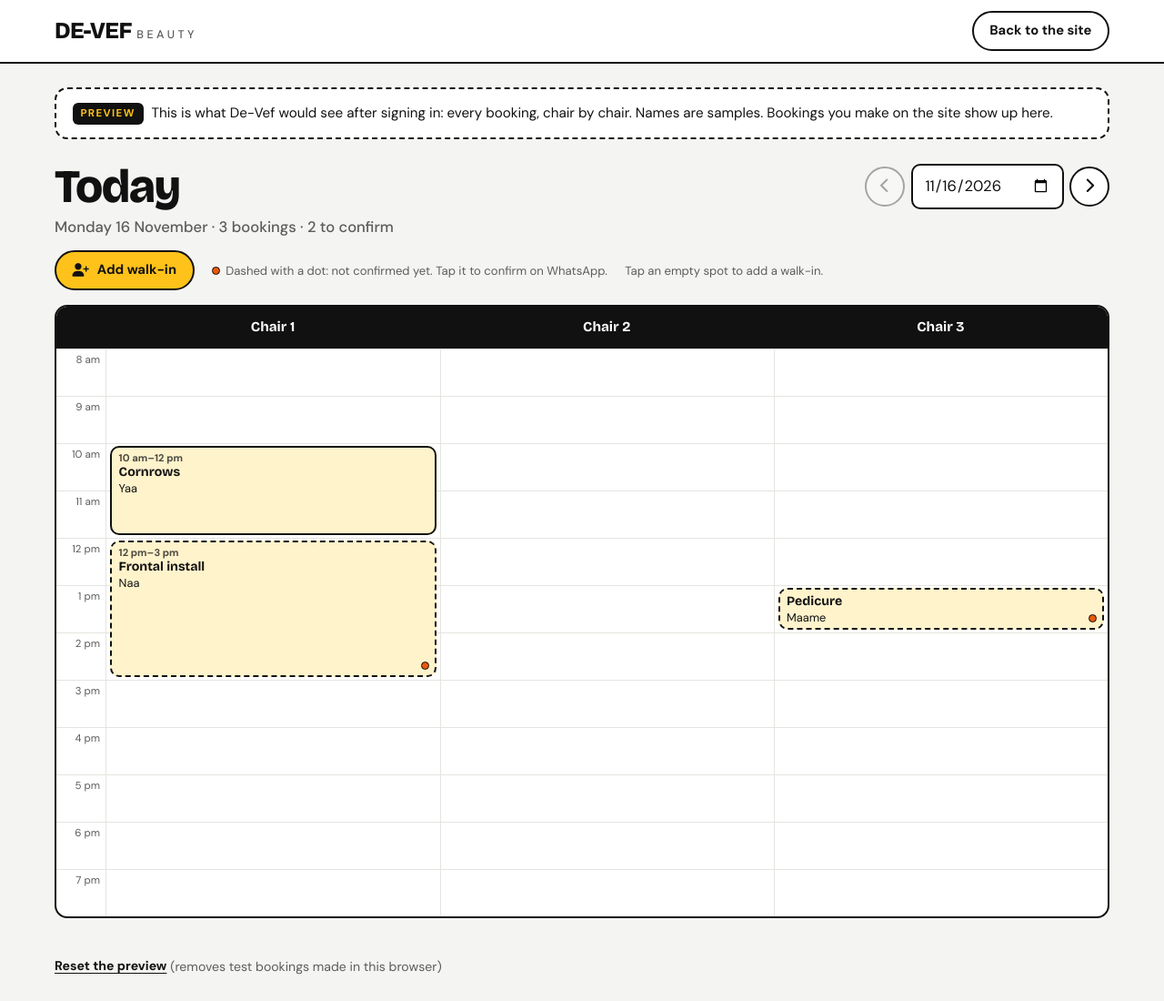
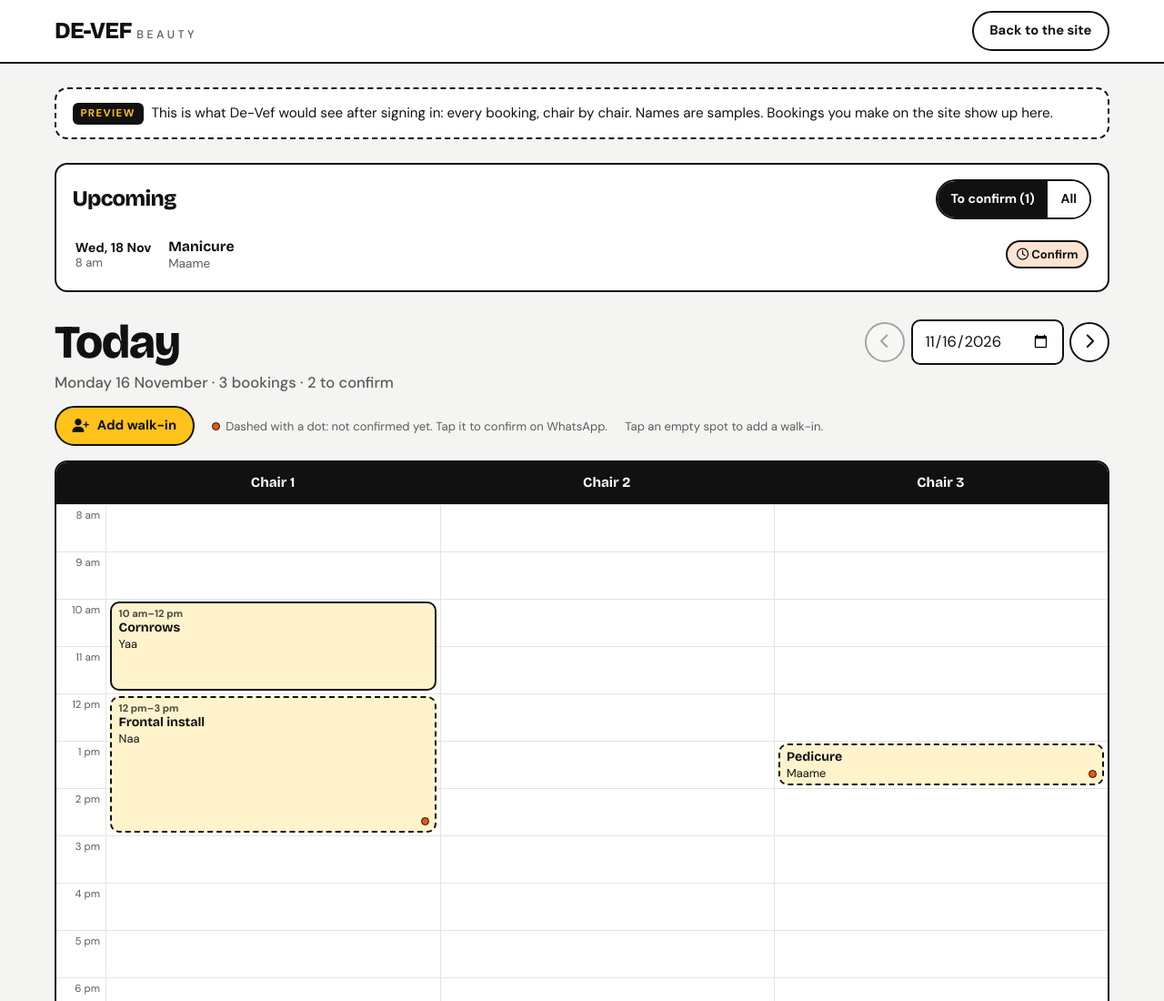
Before and after one commit to salimsaad-dot/devef-, a plain HTML site: page bookings.html in a window 1280 px wide. Shown: the top 1100 px of the page at 91% size. Drawn offline with nearby package versions, Linux system fonts and the light colour scheme.

Commit message:
Owner page: Upcoming list with "To confirm" and "All" tabs
Shows every booking from now until the last bookable day, so a booking
for December doesn't hide behind the one-day view. Tapping a row jumps to
that day and opens it. Sample bookings more than 2 days ahead count as
confirmed so real site bookings stand out.

Co-Authored-By: Claude Opus 5.5 <noreply@anthropic.com>

```diff
--- a/bookings.css
+++ b/bookings.css
@@ -55,6 +55,34 @@
 .detail-note { margin-top: .8rem; font-size: .9rem; color: var(--muted); }
 .detail-note:empty { display: none; }
 
+/* Upcoming list */
+.upcoming { background: var(--paper); border: 2px solid var(--ink); border-radius: var(--r); padding: 1rem 1.1rem .6rem; margin-bottom: 1.8rem; }
+.up-head { display: flex; flex-wrap: wrap; align-items: center; justify-content: space-between; gap: .6rem 1rem; margin-bottom: .6rem; }
+.up-head h2 { font-size: 1.5rem; }
+.seg { display: inline-flex; border: 2px solid var(--ink); border-radius: 999px; overflow: hidden; }
+.seg button { min-height: 40px; padding: .35rem .9rem; border: 0; background: var(--paper); font-weight: 700; font-size: .88rem; cursor: pointer; }
+.seg button[aria-pressed="true"] { background: var(--ink); color: #fff; }
+.up-list { list-style: none; margin: 0; padding: 0; }
+.up-list li + li { border-top: 1px solid var(--line); }
+.up-row { width: 100%; display: grid; grid-template-columns: 5.6rem 1fr auto; align-items: center; gap: .8rem; padding: .7rem .2rem; border: 0; background: none; text-align: left; cursor: pointer; font: inherit; color: inherit; border-radius: 8px; }
+@media (hover: hover) { .up-row:hover { background: var(--paper-2); } }
+.up-row.is-sel { background: #fff3cc; }
+.up-when, .up-what { display: flex; flex-direction: column; line-height: 1.25; min-width: 0; }
+.up-when b { font-size: .9rem; }
+.up-when { font-size: .82rem; color: var(--muted); }
+.up-when b { color: var(--ink); }
+.up-what b { font-family: var(--display); font-size: .98rem; color: var(--ink); }
+.up-what em { align-self: flex-start; margin: .2rem 0 0 !important; }
+.up-what { font-size: .85rem; color: var(--muted); }
+.up-what em { font-style: normal; display: inline-block; font-size: .62rem; font-weight: 700; letter-spacing: .08em; text-transform: uppercase; padding: .05rem .35rem; border-radius: 4px; margin-left: .25rem; vertical-align: 1px; }
+.up-new { background: var(--sun); color: var(--ink); }
+.up-walk { background: #e6e6e6; color: var(--ink); }
+.up-state { font-size: .82rem; font-weight: 700; white-space: nowrap; }
+.up-state.is-ok i { color: #1a7f43; font-size: 1.1rem; }
+.up-state.is-wait { background: #ffe3d1; border: 2px solid var(--ink); border-radius: 999px; padding: .2rem .6rem; }
+.up-empty { padding: .9rem .2rem 1rem; color: var(--muted); }
+.up-more { display: block; margin: 0 auto; }
+
 /* Confirmation */
 .appt.is-pending { border-style: dashed; }
 .appt.is-pending::after { content: ""; position: absolute; bottom: .35rem; right: .35rem; width: 9px; height: 9px; border-radius: 50%; background: #e8590c; border: 1.5px solid var(--ink); }
@@ -78,6 +106,7 @@
 .link { background: none; border: 0; padding: .6rem 0; font-weight: 700; color: var(--ink); text-decoration: underline; text-underline-offset: 3px; cursor: pointer; }
 
 @media (max-width: 520px) {
+  .up-row { grid-template-columns: 4.6rem 1fr auto; gap: .6rem; }
   .board { --row: 46px; }
   .board-head, .board-body { grid-template-columns: 2.6rem repeat(3, 1fr); }
   .board-times span { font-size: .64rem; padding-right: .25rem; }
--- a/bookings.html
+++ b/bookings.html
@@ -26,6 +26,18 @@
   <main class="wrap owner-main">
     <p class="preview-note owner-note"><span class="tag">Preview</span> This is what De-Vef would see after signing in: every booking, chair by chair. Names are samples. Bookings you make on the site show up here.</p>
 
+    <section class="upcoming" aria-labelledby="upTitle">
+      <div class="up-head">
+        <h2 id="upTitle">Upcoming</h2>
+        <div class="seg" role="group" aria-label="Show">
+          <button type="button" id="upWait" aria-pressed="true">To confirm</button>
+          <button type="button" id="upAll" aria-pressed="false">All</button>
+        </div>
+      </div>
+      <ul class="up-list" id="upList"></ul>
+      <button type="button" class="link up-more" id="upMore" hidden>Show more</button>
+    </section>
+
     <div class="owner-head">
       <h1 id="dayTitle">Today</h1>
       <div class="day-nav">
--- a/bookings.js
+++ b/bookings.js
@@ -1,5 +1,5 @@
 // De-Vef Beauty · owner's bookings page (PREVIEW: sample data, this browser only)
-import { SAMPLE, todayISO, addDays, lastDay, isOpenDay, dayLabel, hourLabel, bookingsOn, cancel, resetDemo, confirmBooking, confirmText, waNumber, DURATION, chairFree, addWalkIn, FullError } from "./demo-store.js";
+import { SAMPLE, todayISO, addDays, lastDay, isOpenDay, dayLabel, hourLabel, bookingsOn, cancel, resetDemo, upcoming, confirmBooking, confirmText, waNumber, DURATION, chairFree, addWalkIn, FullError } from "./demo-store.js";
 
 const $ = (id) => document.getElementById(id);
 const board = $("board"), detail = $("detail"), dayIn = $("day");
@@ -16,11 +16,41 @@ let sent = null; // booking whose confirmation message is on show
 let sentReal = false; // true if WhatsApp was really opened for it
 let walk = null;  // { chair, start, service, name } while the "Add walk-in" form is open
 const nowHour = () => new Date().getUTCHours(); // Ghana = UTC
+let upMode = "wait"; // "wait" = to confirm, "all" = everything coming up
+let upShow = 5;
 
 dayIn.min = todayISO();
 dayIn.max = lastDay();
 
+function shortDay(iso) {
+  if (iso === todayISO()) return "Today";
+  if (iso === addDays(todayISO(), 1)) return "Tomorrow";
+  return dayLabel(iso, { weekday: "short", day: "numeric", month: "short" });
+}
+
+function renderUpcoming() {
+  const all = upcoming();
+  const waiting = all.filter((b) => !b.confirmed);
+  const list = upMode === "wait" ? waiting : all;
+  $("upWait").textContent = `To confirm (${waiting.length})`;
+  $("upWait").setAttribute("aria-pressed", upMode === "wait");
+  $("upAll").setAttribute("aria-pressed", upMode === "all");
+  $("upList").innerHTML = list.length
+    ? list.slice(0, upShow).map((b) => `
+      <li><button type="button" class="up-row${b.id === selected ? " is-sel" : ""}" data-go="${esc(b.id)}" data-date="${esc(b.date)}">
+        <span class="up-when"><b>${esc(shortDay(b.date))}</b>${hourLabel(b.start)}</span>
+        <span class="up-what"><b>${esc(b.service)}</b>${esc(first(b.name))}${b.mine ? ` <em class="up-new">New</em>` : ""}${b.walkin ? ` <em class="up-walk">Walk-in</em>` : ""}</span>
+        <span class="up-state ${b.confirmed ? "is-ok" : "is-wait"}">${b.confirmed
+          ? `<i class="fa-solid fa-circle-check" aria-hidden="true"></i><span class="sr-only">Confirmed</span>`
+          : `<i class="fa-regular fa-clock" aria-hidden="true"></i> Confirm`}</span>
+      </button></li>`).join("")
+    : `<li class="up-empty">${upMode === "wait" ? "Nothing waiting. You're all caught up." : "No bookings coming up."}</li>`;
+  $("upMore").hidden = list.length <= upShow;
+  $("upMore").textContent = `Show more (${list.length - upShow} more)`;
+}
+
 function render() {
+  renderUpcoming();
   dayIn.value = day;
   $("prev").disabled = day <= todayISO();
   $("next").disabled = day >= lastDay();
@@ -211,6 +241,19 @@ detail.addEventListener("change", (e) => {
 });
 $("addWalk").addEventListener("click", () => openWalkIn());
 
+// Upcoming list: tap a booking to jump to its day and open it
+$("upList").addEventListener("click", (e) => {
+  const r = e.target.closest("[data-go]");
+  if (!r) return;
+  day = r.dataset.date; selected = r.dataset.go; sent = null; walk = null;
+  render();
+  detail.focus({ preventScroll: true });
+  detail.scrollIntoView({ block: "nearest", behavior: matchMedia("(prefers-reduced-motion: reduce)").matches ? "auto" : "smooth" });
+});
+$("upWait").addEventListener("click", () => { upMode = "wait"; upShow = 5; renderUpcoming(); });
+$("upAll").addEventListener("click", () => { upMode = "all"; upShow = 5; renderUpcoming(); });
+$("upMore").addEventListener("click", () => { upShow += 10; renderUpcoming(); });
+
 const go = (n) => { day = addDays(day, n); selected = null; sent = null; walk = null; render(); };
 $("prev").addEventListener("click", () => go(-1));
 $("next").addEventListener("click", () => go(1));
--- a/demo-store.js
+++ b/demo-store.js
@@ -74,7 +74,8 @@ function sampleFor(date) {
         out.push({ id: `s_${date}_${chair}_${t}`, date, start: t, dur, chair, service, name,
           phone: `0${[24, 20, 54, 55, 59][Math.floor(r() * 5)]} ${String(100 + Math.floor(r() * 900))} ${String(1000 + Math.floor(r() * 9000))}`,
           notes: NOTES[Math.floor(r() * NOTES.length)], sample: true });
-        out.at(-1).confirmed = [...out.at(-1).id].reduce((a, c) => a + c.charCodeAt(0), 0) % 3 !== 0;
+        // Samples more than 2 days ahead were booked long ago, so they're already confirmed
+        out.at(-1).confirmed = date > addDays(todayISO(), 2) || [...out.at(-1).id].reduce((a, c) => a + c.charCodeAt(0), 0) % 3 !== 0;
         t += dur;
       } else t += 2 + Math.floor(r() * 3); // chunky gaps, so long styles still find room
     }
@@ -89,6 +90,15 @@ export function bookingsOn(date) {
     .filter((b) => !s.removed.includes(b.id))
     .map((b) => ({ ...b, confirmed: b.confirmed || s.confirmed.includes(b.id) }))
     .sort((a, b) => a.start - b.start || a.chair - b.chair);
+}
+
+/** Every booking from now until the last bookable day, soonest first (today: only ones not finished yet) */
+export function upcoming() {
+  const today = todayISO(), now = new Date().getUTCHours(), out = [];
+  for (let d = today; d <= lastDay(); d = addDays(d, 1)) {
+    for (const b of bookingsOn(d)) if (d > today || b.start + b.dur > now) out.push(b);
+  }
+  return out.sort((a, b) => a.date.localeCompare(b.date) || a.start - b.start || a.chair - b.chair);
 }
 
 const freeChairs = (list, start, dur) => {
```
